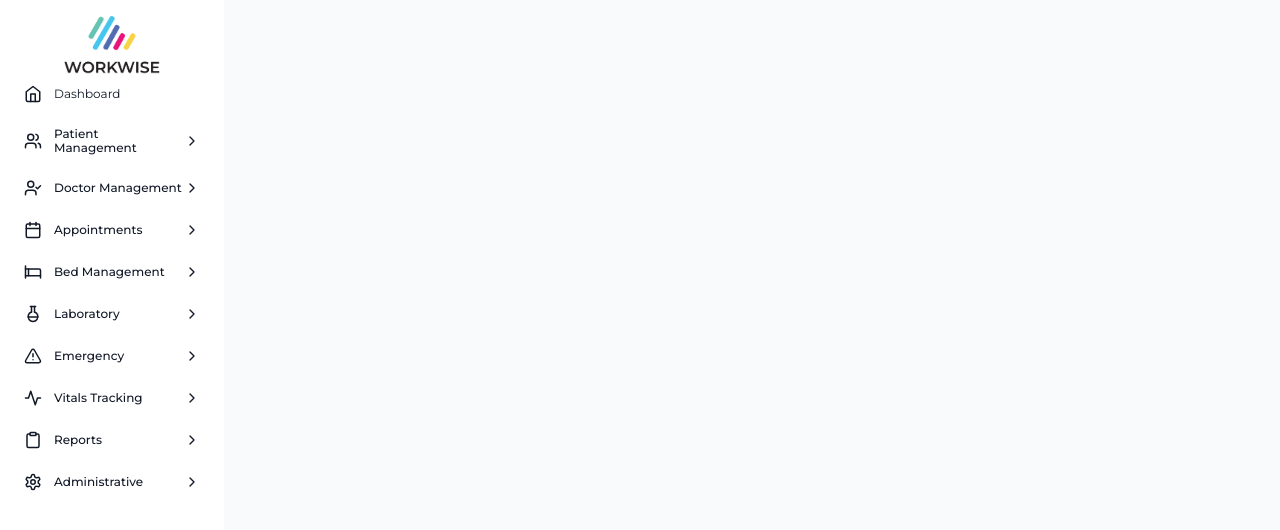
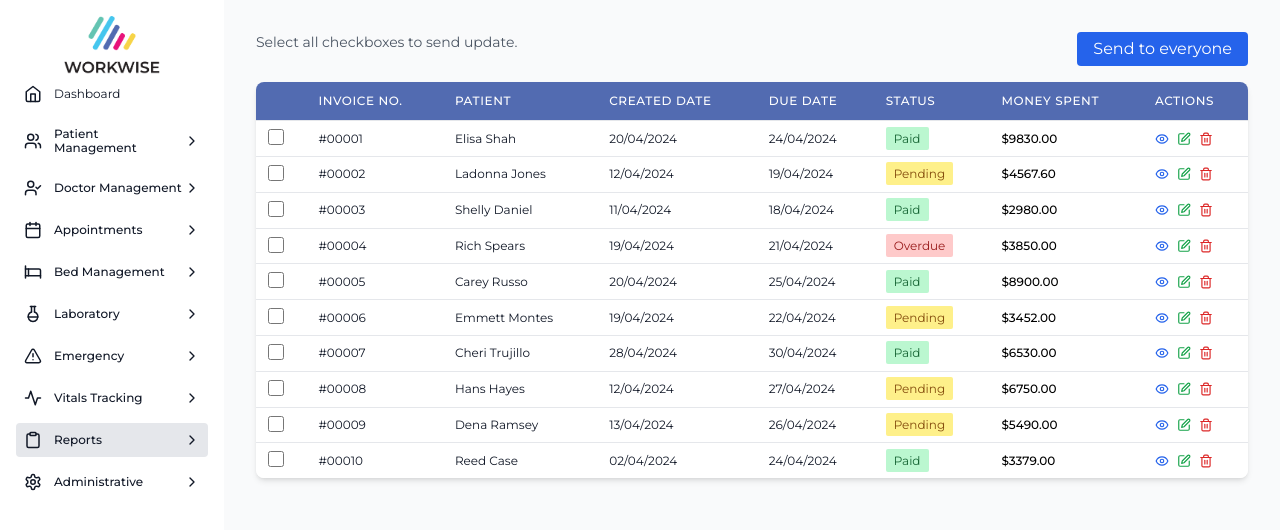
Before and after one commit to hishmat-dev/hospital-management-Copy, a React (Create React App) app: page /reports/invoice in a window 1280 px wide. Shown: the top 530 px of the page. Built offline with nearby package versions, Linux system fonts and the light colour scheme.

Commit message:
added payment and invoice

```diff
--- a/src/components/layout/menu.js
+++ b/src/components/layout/menu.js
@@ -77,8 +77,9 @@ export const menu = [
     title: "Reports",
     icon: <Clipboard size={18} />,
     children: [
-      { title: "All Reports", path: "/" },
-      { title: "Payment Reports", path: "/" },
+      // { title: "All Reports", path: "/" },
+      { title: "Payment Reports", path: "/reports/payment" },
+      { title: "Invoice Reports", path: "/reports/invoice" },
     ],
   },
   {
--- a/src/components/routes/AppRoutes.jsx
+++ b/src/components/routes/AppRoutes.jsx
@@ -56,6 +56,8 @@ import TemplateList from "../../modules/Administrative/pages/LabTemplates/pages/
 import CreateTemplate from "../../modules/Administrative/pages/LabTemplates/pages/CreateTemplate"
 import ViewTemplate from "../../modules/Administrative/pages/LabTemplates/pages/ViewTemplate"
 import EditTemplate from "../../modules/Administrative/pages/LabTemplates/pages/EditTemplate"
+import PaymentRecords from "../../modules/Reports/pages/listing/PaymentRecords"
+import InvoiceRecords from "../../modules/Reports/pages/listing/InvoiceRecords"
 
 export default function AppRoutes() {
   return (
@@ -116,6 +118,9 @@ export default function AppRoutes() {
       <Route path="/admin/lab-categories/view/:id" element={<ViewCategory />} />
       <Route path="/admin/lab-categories/edit/:id" element={<EditCategory />} />
 
+      <Route path="/reports/payment" element={<PaymentRecords/>} />
+      <Route path="/reports/invoice" element={<InvoiceRecords/>} />
+
       {/* Administrative Routes - Lab Templates */}
       <Route path="/admin/lab-templates" element={<TemplateList />} />
       <Route path="/admin/lab-templates/create" element={<CreateTemplate />} />
--- /dev/null
+++ b/src/modules/Reports/pages/listing/InvoiceRecords.jsx
@@ -0,0 +1,106 @@
+import React, { useState } from "react";
+import { Eye, Edit, Trash2 } from "lucide-react";
+import ReusableTable from "../../../../components/ui/SharedTable";
+
+const InvoiceRecords = () => {
+  const headers = [
+    { label: "", key: "checkbox" },
+    { label: "Invoice No.", key: "invoiceNo" },
+    { label: "Patient", key: "patient" },
+    { label: "Created Date", key: "createdDate" },
+    { label: "Due Date", key: "dueDate" },
+    { label: "Status", key: "status" },
+    { label: "Money Spent", key: "moneySpent" },
+    { label: "Actions", key: "actions" },
+  ];
+
+  const initialData = [
+    { invoiceNo: "#00001", patient: "Elisa Shah", createdDate: "20/04/2024", dueDate: "24/04/2024", status: "Paid", moneySpent: "$9830.00" },
+    { invoiceNo: "#00002", patient: "Ladonna Jones", createdDate: "12/04/2024", dueDate: "19/04/2024", status: "Pending", moneySpent: "$4567.60" },
+    { invoiceNo: "#00003", patient: "Shelly Daniel", createdDate: "11/04/2024", dueDate: "18/04/2024", status: "Paid", moneySpent: "$2980.00" },
+    { invoiceNo: "#00004", patient: "Rich Spears", createdDate: "19/04/2024", dueDate: "21/04/2024", status: "Overdue", moneySpent: "$3850.00" },
+    { invoiceNo: "#00005", patient: "Carey Russo", createdDate: "20/04/2024", dueDate: "25/04/2024", status: "Paid", moneySpent: "$8900.00" },
+    { invoiceNo: "#00006", patient: "Emmett Montes", createdDate: "19/04/2024", dueDate: "22/04/2024", status: "Pending", moneySpent: "$3452.00" },
+    { invoiceNo: "#00007", patient: "Cheri Trujillo", createdDate: "28/04/2024", dueDate: "30/04/2024", status: "Paid", moneySpent: "$6530.00" },
+    { invoiceNo: "#00008", patient: "Hans Hayes", createdDate: "12/04/2024", dueDate: "27/04/2024", status: "Pending", moneySpent: "$6750.00" },
+    { invoiceNo: "#00009", patient: "Dena Ramsey", createdDate: "13/04/2024", dueDate: "26/04/2024", status: "Pending", moneySpent: "$5490.00" },
+    { invoiceNo: "#00010", patient: "Reed Case", createdDate: "02/04/2024", dueDate: "24/04/2024", status: "Paid", moneySpent: "$3379.00" },
+  ];
+
+  const [data, setData] = useState(initialData);
+
+  const getStatusColor = (status) => {
+    switch (status) {
+      case "Paid":
+        return "bg-green-200 text-green-800";
+      case "Pending":
+        return "bg-yellow-200 text-yellow-800";
+      case "Overdue":
+        return "bg-red-200 text-red-800";
+      default:
+        return "";
+    }
+  };
+
+  const renderCell = (key, item) => {
+    if (key === "checkbox") {
+      return <input type="checkbox" className="form-checkbox h-4 w-4 text-blue-600" />;
+    }
+    if (key === "moneySpent") {
+      return <span className="font-medium">{item[key]}</span>;
+    }
+    return null;
+  };
+
+  const handleSendMail = (item) => {
+    setData((prevData) =>
+      prevData.map((record) =>
+        record.invoiceNo === item.invoiceNo ? { ...record, sentMail: true } : record
+      )
+    );
+    alert(`Mail sent to ${item.patient} at 06:01 PM PKT on Thursday, June 12, 2025`);
+  };
+
+  return (
+    <div className="container mx-auto p-4">
+      <div className="flex justify-between mb-4">
+        <span className="text-sm text-gray-600">Select all checkboxes to send update.</span>
+        <button
+          onClick={() => alert("Sending update to everyone")}
+          className="px-4 py-2 bg-blue-600 text-white rounded hover:bg-blue-700"
+        >
+          Send to everyone
+        </button>
+      </div>
+      <ReusableTable
+        headers={headers}
+        data={data}
+        onView={() => {}}
+        onEdit={() => {}}
+        onDelete={() => {}}
+        getStatusColor={getStatusColor}
+        renderCell={renderCell}
+        keyField="invoiceNo"
+        pagination={{
+          page: 1,
+          limit: 10,
+          total: 10,
+          onPageChange: (page) => console.log("Page changed to:", page),
+          onLimitChange: (limit) => console.log("Limit changed to:", limit),
+        }}
+      >
+        {(item) => (
+          <button
+            onClick={() => handleSendMail(item)}
+            className={`px-2 py-1 rounded ${item.sentMail ? "bg-gray-400 text-gray-800 cursor-not-allowed" : "bg-teal-600 text-white hover:bg-teal-700"}`}
+            disabled={item.sentMail}
+          >
+            {item.sentMail ? "Sent Mail" : "Send Mail"}
+          </button>
+        )}
+      </ReusableTable>
+    </div>
+  );
+};
+
+export default InvoiceRecords;
--- /dev/null
+++ b/src/modules/Reports/pages/listing/PaymentRecords.jsx
@@ -0,0 +1,83 @@
+import React from "react";
+import { Eye, Edit, Trash2 } from "lucide-react";
+import ReusableTable from "../../../../components/ui/SharedTable";
+
+const PaymentRecords = () => {
+  const headers = [
+    { label: "Invoice No.", key: "invoiceNo" },
+    { label: "Patient Name", key: "patientName" },
+    { label: "Payment Type", key: "paymentType" },
+    { label: "Paid Date", key: "paidDate" },
+    { label: "Paid Amount", key: "paidAmount" },
+    { label: "Status", key: "status" },
+    { label: "Actions", key: "actions" },
+  ];
+
+  const data = [
+    { invoiceNo: "#00098", patientName: "Trugex Malin", paymentType: "PayPal", paidDate: "02/05/2024", paidAmount: "$250.00", status: "Paid" },
+    { invoiceNo: "#00027", patientName: "Serge Baldwin", paymentType: "Credit Card", paidDate: "14/05/2024", paidAmount: "$340.00", status: "Paid" },
+    { invoiceNo: "#00073", patientName: "Zenaida Frank", paymentType: "Debit Card", paidDate: "22/05/2024", paidAmount: "$730.00", status: "Unpaid" },
+    { invoiceNo: "#00076", patientName: "Henrij Agas", paymentType: "Credit Card", paidDate: "22/05/2024", paidAmount: "$763.00", status: "Paid" },
+    { invoiceNo: "#00039", patientName: "Kelly James", paymentType: "Debit Card", paidDate: "26/05/2024", paidAmount: "$231.00", status: "Paid" },
+    { invoiceNo: "#00086", patientName: "Carl Jampa", paymentType: "PayPal", paidDate: "17/05/2024", paidAmount: "$452.00", status: "Paid" },
+    { invoiceNo: "#00062", patientName: "Hameed Khan", paymentType: "Credit Card", paidDate: "23/05/2024", paidAmount: "$453.00", status: "Paid" },
+    { invoiceNo: "#00045", patientName: "Paul Miller", paymentType: "Debit Card", paidDate: "28/05/2024", paidAmount: "$675.00", status: "Unpaid" },
+    { invoiceNo: "#00076", patientName: "Robert Francis", paymentType: "Credit Card", paidDate: "29/05/2024", paidAmount: "$324.00", status: "Paid" },
+    { invoiceNo: "#00067", patientName: "Edison Lee", paymentType: "Credit Card", paidDate: "14/05/2024", paidAmount: "$719.00", status: "Paid" },
+  ];
+
+  const getStatusColor = (status) => {
+    switch (status) {
+      case "Paid":
+        return "bg-green-200 text-green-800";
+      case "Unpaid":
+        return "bg-red-200 text-red-800";
+      default:
+        return "";
+    }
+  };
+
+  const handleView = (item) => {
+    alert(`Viewing details for ${item.patientName}`);
+  };
+
+  const handleEdit = (item) => {
+    alert(`Editing record for ${item.patientName}`);
+  };
+
+  const handleDelete = (id) => {
+    alert(`Deleting record with ID ${id}`);
+  };
+
+  const renderCell = (key, item) => {
+    if (key === "paidAmount") {
+      return <span className="font-medium">{item[key]}</span>;
+    }
+    return null;
+  };
+
+  return (
+    <div className="container mx-auto p-4">
+      <h2 className="text-xl font-bold mb-4">Summary</h2>
+      <ReusableTable
+        headers={headers}
+        data={data}
+        onView={handleView}
+        onEdit={handleEdit}
+        onDelete={handleDelete}
+        getStatusColor={getStatusColor}
+        renderCell={renderCell}
+        keyField="invoiceNo"
+        pagination={{
+          page: 1,
+          limit: 10,
+          total: 14,
+          onPageChange: (page) => console.log("Page changed to:", page),
+          onLimitChange: (limit) => console.log("Limit changed to:", limit),
+        }}
+      />
+    </div>
+  );
+};
+
+export default PaymentRecords;
```
